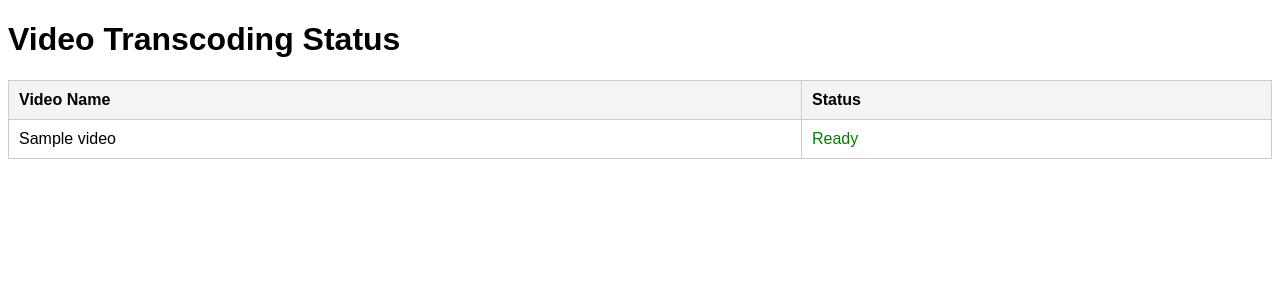
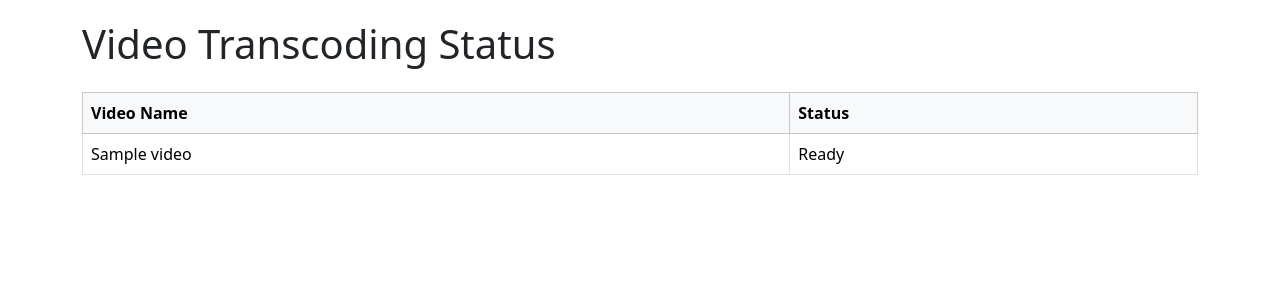
Before and after one commit to rndmzd/roofoosoo, a Flask app: template main/templates/index.html in a window 1280 px wide. Shown: the top 300 px of the page. Run offline with Flask 3, Linux system fonts and the light colour scheme; the template is opened without the code that fills it: most values are stand-ins (such as "Sample title", 1, 10 or a date in 2020); parts of the project's set-up code (start-up, migrations or seed data) failed here and were passed over.

Commit message:
Bootstrap page.

```diff
--- a/main/templates/index.html
+++ b/main/templates/index.html
@@ -4,37 +4,32 @@
     <meta charset="UTF-8">
     <meta name="viewport" content="width=device-width, initial-scale=1.0">
     <title>Video Status</title>
+    <!-- Bootstrap CSS -->
+    <link href="https://cdn.jsdelivr.net/npm/bootstrap@5.3.2/dist/css/bootstrap.min.css" rel="stylesheet">
     <style>
         body {
-            font-family: Arial, sans-serif;
-        }
-        table {
-            width: 100%;
-            border-collapse: collapse;
-        }
-        th, td {
-            padding: 10px;
-            border: 1px solid #ccc;
-            text-align: left;
-        }
-        th {
-            background-color: #f4f4f4;
+            padding: 20px;
         }
         .ready {
-            color: green;
+            color: #198754;
+            font-weight: 500;
         }
         .not-ready {
-            color: orange;
+            color: #fd7e14;
+            font-weight: 500;
         }
         .incomplete {
-            color: red;
+            color: #dc3545;
+            font-weight: 500;
         }
     </style>
 </head>
 <body>
-    <h1>Video Transcoding Status</h1>
-    <table>
-        <thead>
+    <div class="container">
+        <h1 class="mb-4">Video Transcoding Status</h1>
+        <div class="table-responsive">
+            <table class="table table-hover table-bordered">
+                <thead class="table-light">
                     <tr>
                         <th>Video Name</th>
                         <th>Status</th>
@@ -51,5 +46,10 @@
                     {% endfor %}
                 </tbody>
             </table>
+        </div>
+    </div>
+
+    <!-- Bootstrap JS Bundle with Popper -->
+    <script src="https://cdn.jsdelivr.net/npm/bootstrap@5.3.2/dist/js/bootstrap.bundle.min.js"></script>
 </body>
 </html>
```
Lines whose indentation alone changed are shown as unchanged.
